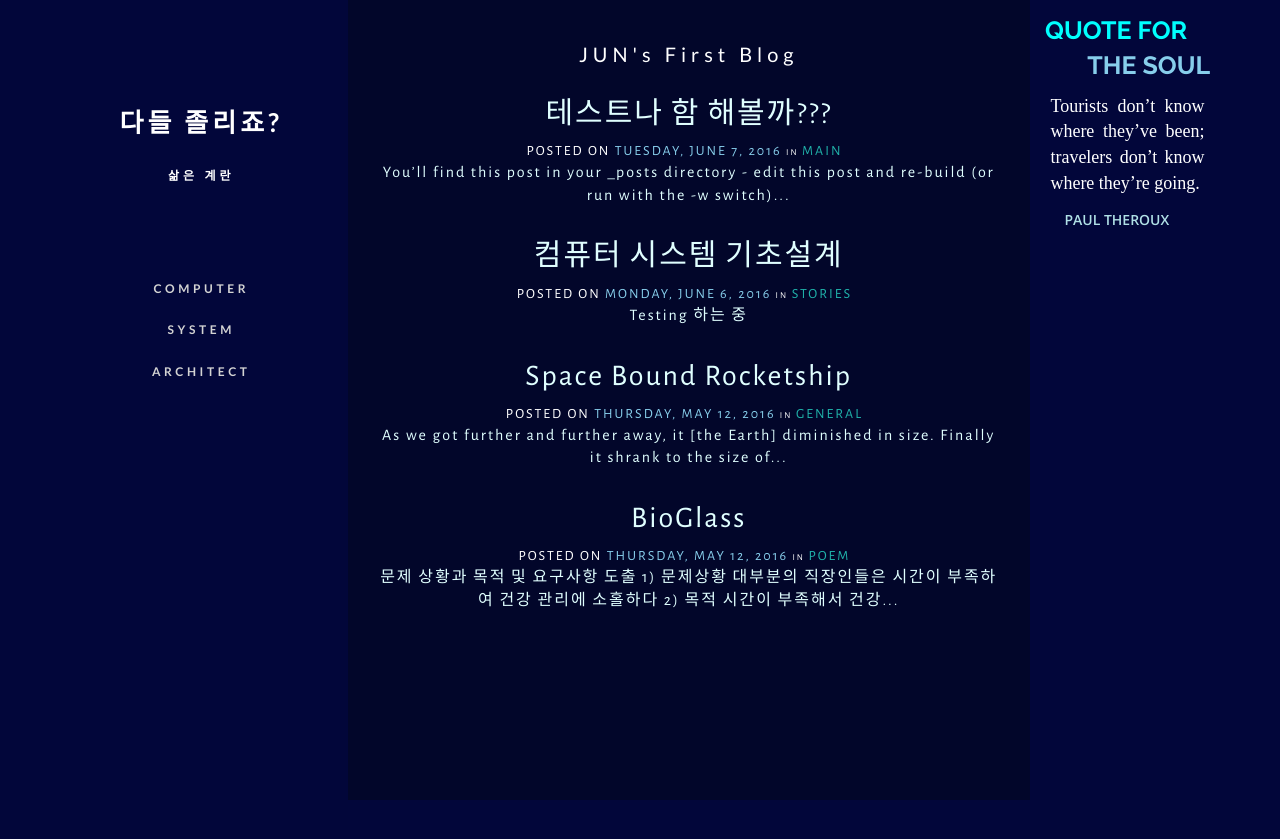
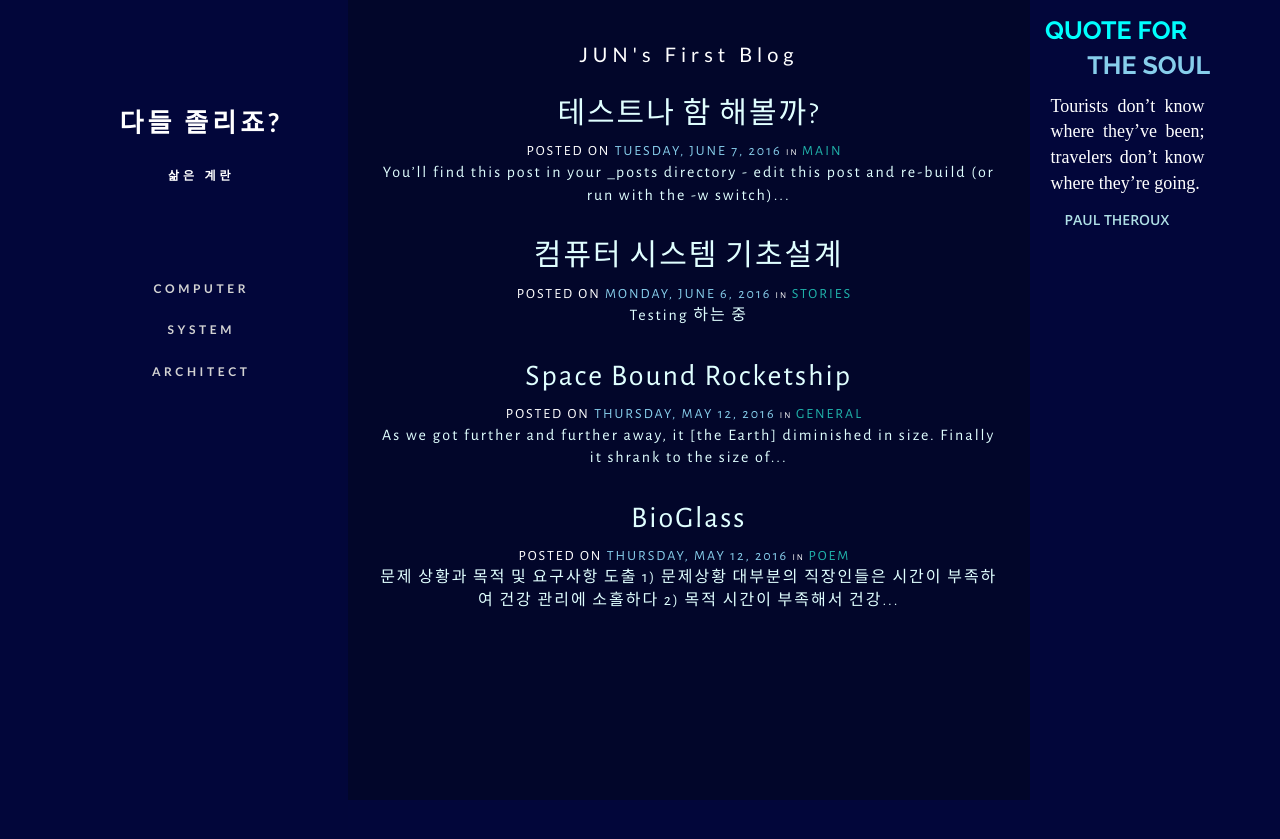
Before and after one commit to strawberryjamsea/trust1303.github.io-1, a Jekyll site: the page built from index.html, in a window 1280 px wide. Shown: the top 839 px of the page. Built offline with Jekyll 4.4.1, drawn with Linux system fonts in a browser that asks for light colours; nearby versions of some CDN libraries.

```diff
--- a/_posts/2016-06-07-sample-content.markdown
+++ b/_posts/2016-06-07-sample-content.markdown
@@ -1,6 +1,6 @@
 ---
 layout: default
-title:  "테스트나 함 해볼까???"
+title:  "테스트나 함 해볼까?"
 date:   2016-06-07 00:02:00
 categories: main
 ---
```
